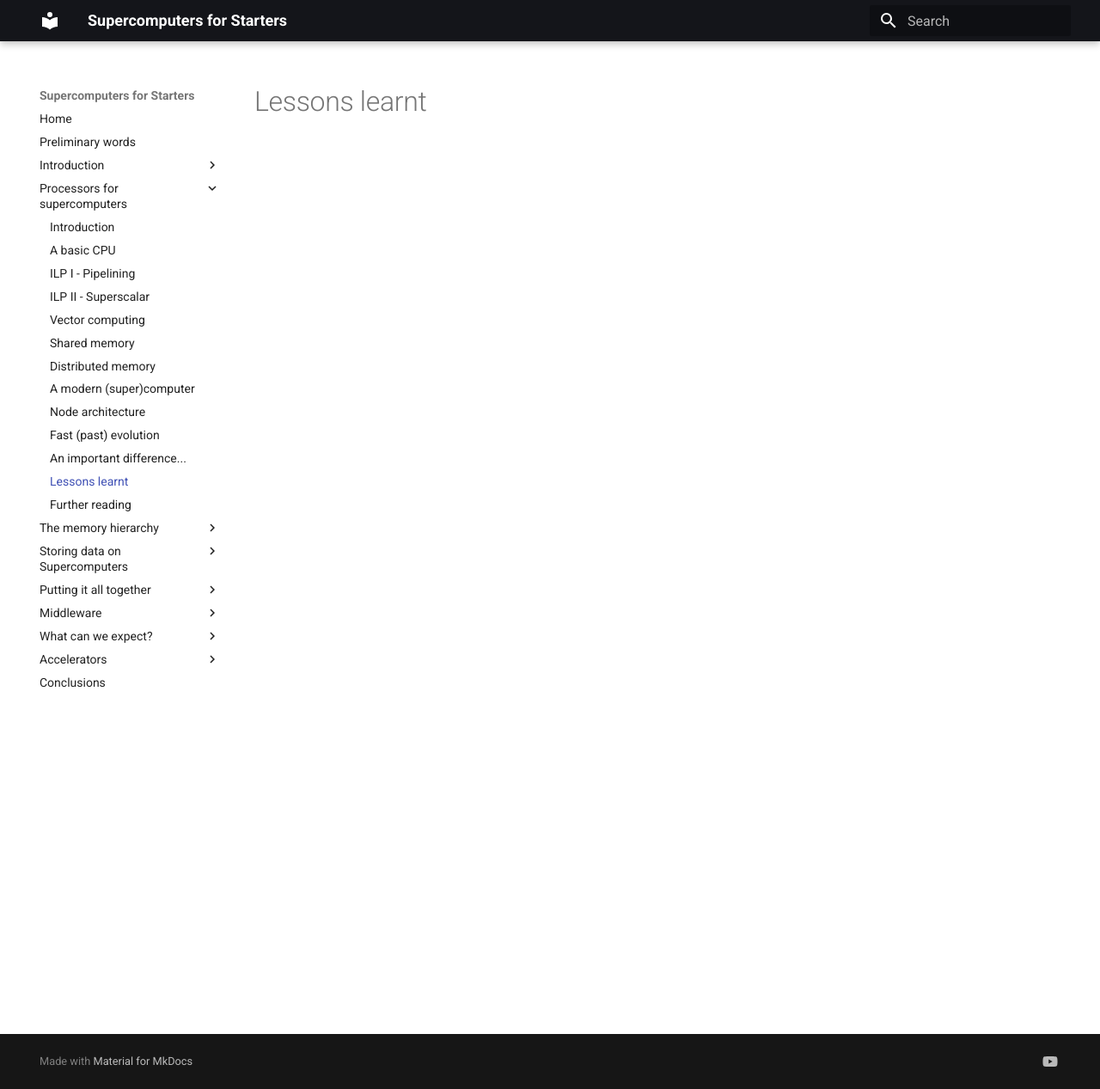
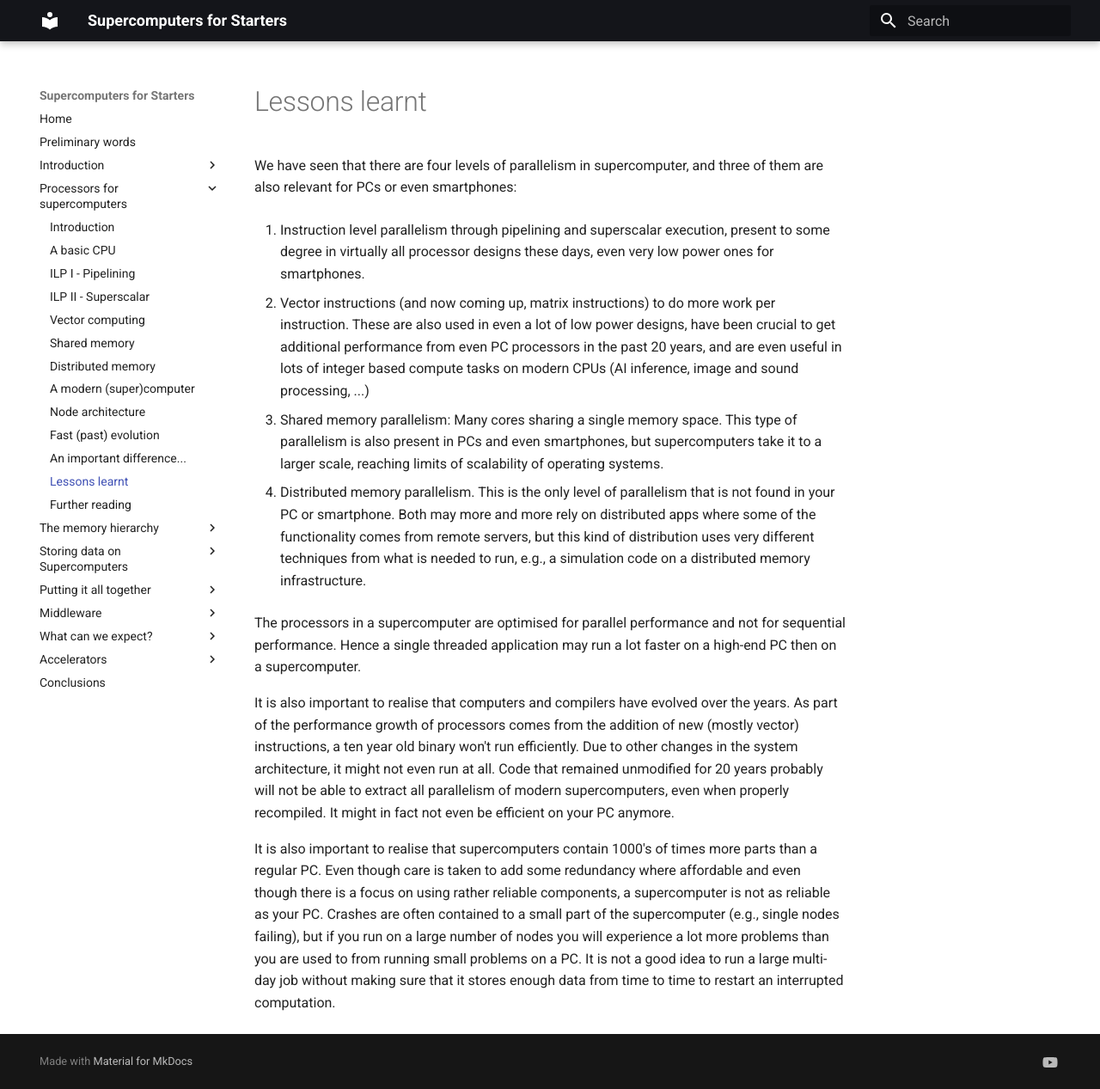
Before and after one commit to klust/SupercomputersForStarters, an MkDocs documentation site: the page built from docs/C02_Processors/C02_S12_Lessons_learnt.md, in a window 1280 px wide and 1267 px high. Shown: the whole window at 86% size. Built offline with MkDocs 1.6.1 and Material for MkDocs 9.7.7, drawn with Linux system fonts in a browser that asks for light colours.

Commit message:
Lessons learnt section for the chapter on processors.

```diff
--- a/docs/C02_Processors/C02_S12_Lessons_learnt.md
+++ b/docs/C02_Processors/C02_S12_Lessons_learnt.md
@@ -1 +1,47 @@
 # Lessons learnt
+
+We have seen that there are four levels of parallelism in supercomputer, and
+three of them are also relevant for PCs or even smartphones:
+
+1.  Instruction level parallelism through pipelining and superscalar execution,
+    present to some degree in virtually all processor designs these days, even
+    very low power ones for smartphones.
+
+2.  Vector instructions (and now coming up, matrix instructions) to do more work
+    per instruction. These are also used in even a lot of low power designs,
+    have been crucial to get additional performance from even PC processors in the
+    past 20 years, and are even useful in lots of integer based compute tasks
+    on modern CPUs (AI inference, image and sound processing, ...)
+
+3.  Shared memory parallelism: Many cores sharing a single memory space.
+    This type of parallelism is also present in PCs and even smartphones,
+    but supercomputers take it to a larger scale, reaching limits of scalability
+    of operating systems.
+
+4.  Distributed memory parallelism. This is the only level of parallelism that is
+    not found in your PC or smartphone. Both may more and more rely on distributed
+    apps where some of the functionality comes from remote servers, but this kind
+    of distribution uses very different techniques from what is needed to run, e.g.,
+    a simulation code on a distributed memory infrastructure.
+
+The processors in a supercomputer are optimised for parallel performance and not
+for sequential performance. Hence a single threaded application may run a lot faster
+on a high-end PC then on a supercomputer.
+
+It is also important to realise that computers and compilers have evolved over the
+years. As part of the performance growth of processors comes from the addition of new
+(mostly vector) instructions, a ten year old binary won't run efficiently. Due to other
+changes in the system architecture, it might not even run at all. Code that remained
+unmodified for 20 years probably will not be able to extract all parallelism of
+modern supercomputers, even when properly recompiled. It might in fact not even be
+efficient on your PC anymore.
+
+It is also important to realise that supercomputers contain 1000's of times
+more parts than a regular PC. Even though care is taken to add some redundancy
+where affordable and even though there is a focus on using rather reliable components,
+a supercomputer is not as reliable as your PC. Crashes are often contained to a small
+part of the supercomputer (e.g., single nodes failing), but if you run on a large
+number of nodes you will experience a lot more problems than you are used to from
+running small problems on a PC. It is not a good idea to run a large
+multi-day job without making sure that it stores enough data from time to time to
+restart an interrupted computation.
```
